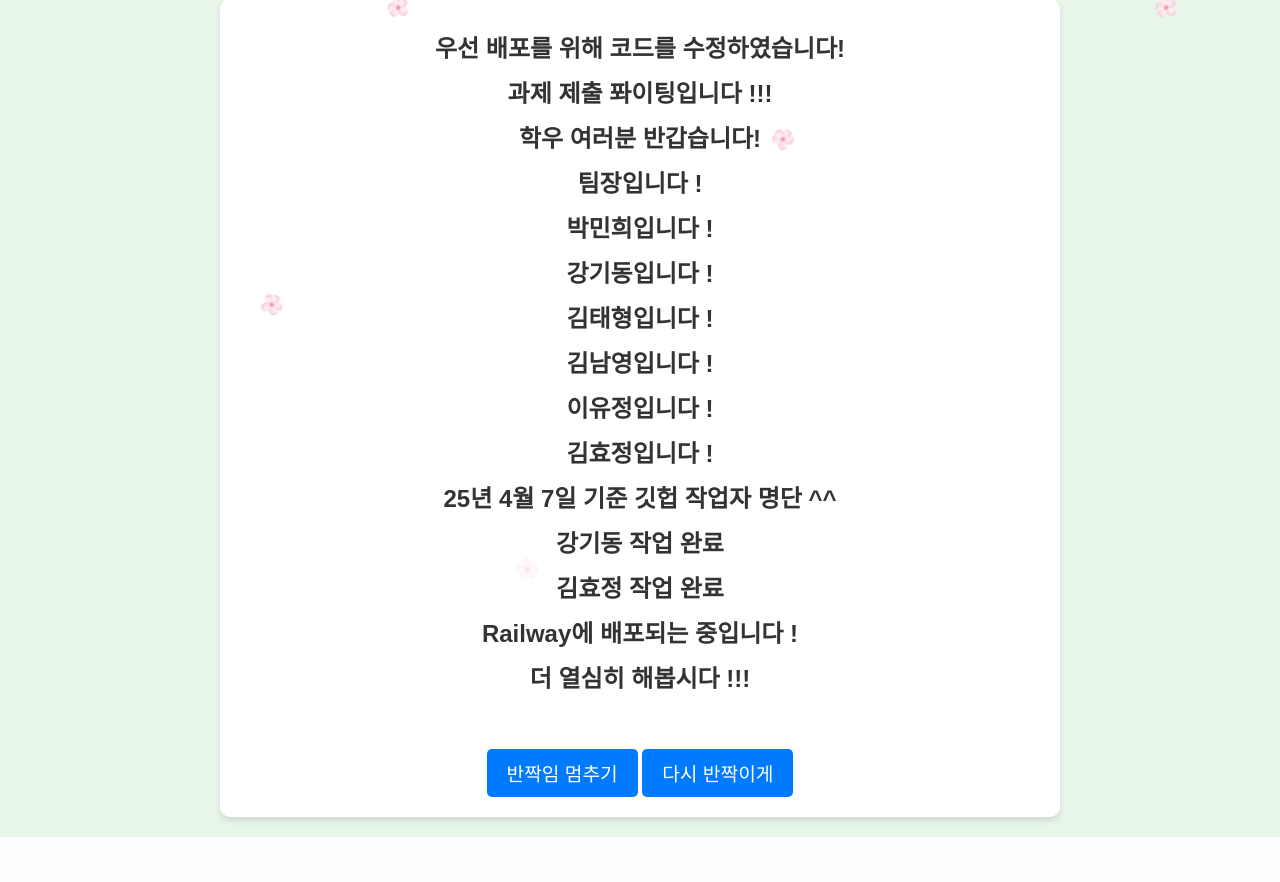
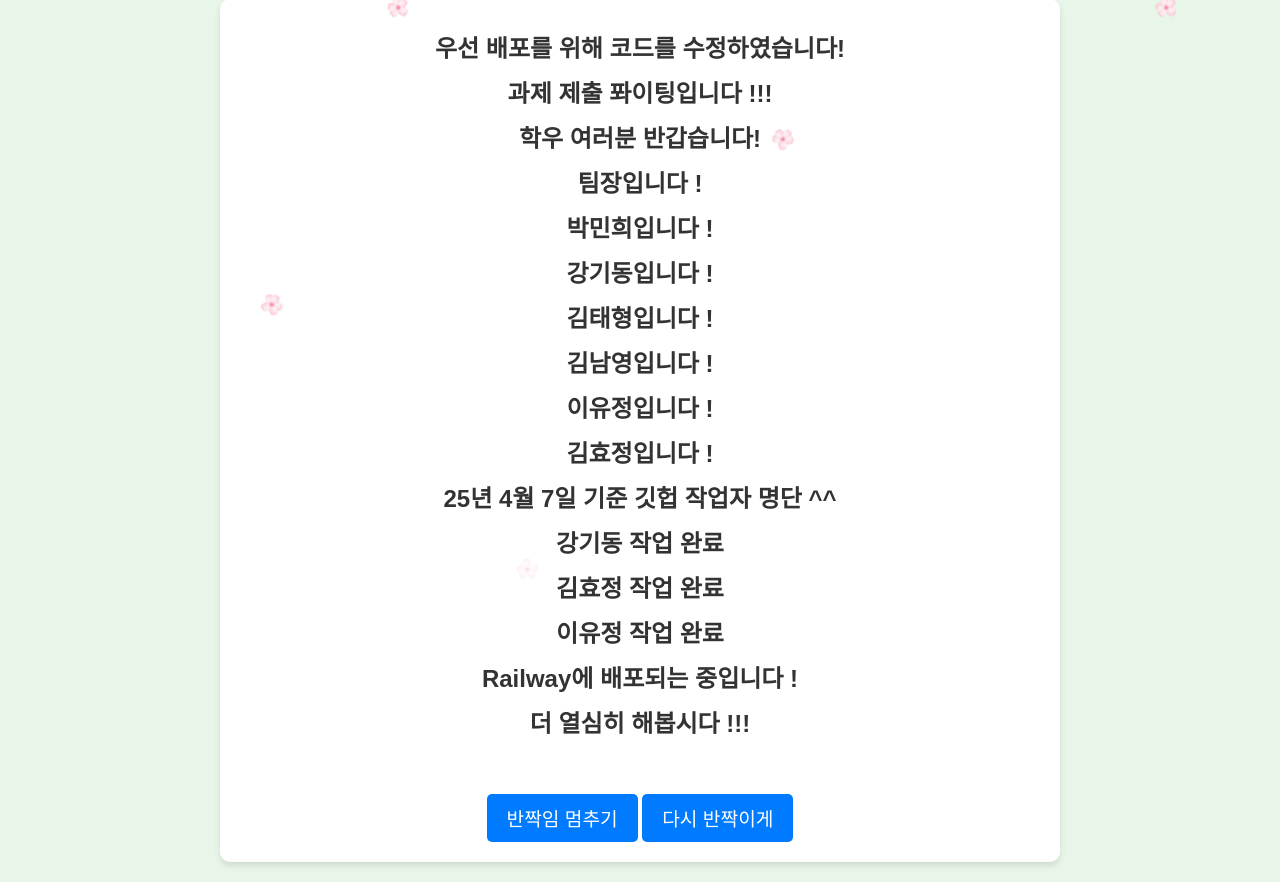
Before and after one commit to JiHunHeo/softwareContest, a Flask app: page / in a window 1280 px wide. Shown: the part 95-977 px from the top of the page. Before the commit the page ends 932 px from the top, so only its background shows below. Run offline with Flask 3, Linux system fonts and the light colour scheme.

Commit message:
yj test commit

```diff
--- a/main/templates/index.html
+++ b/main/templates/index.html
@@ -12,6 +12,7 @@
 <h2>25년 4월 7일 기준 깃헙 작업자 명단 ^^</h2>
 <h2>강기동 작업 완료</h2>
 <h2>김효정 작업 완료</h2>
+<h2>이유정 작업 완료</h2>
 <h2>Railway에 배포되는 중입니다 !</h2>
 <h2>더 열심히 해봅시다 !!!</h2>
 <h2 id="blinking-text" class="blink">경진대회 준비에 박차를 가해봅시다!</h2>
```
